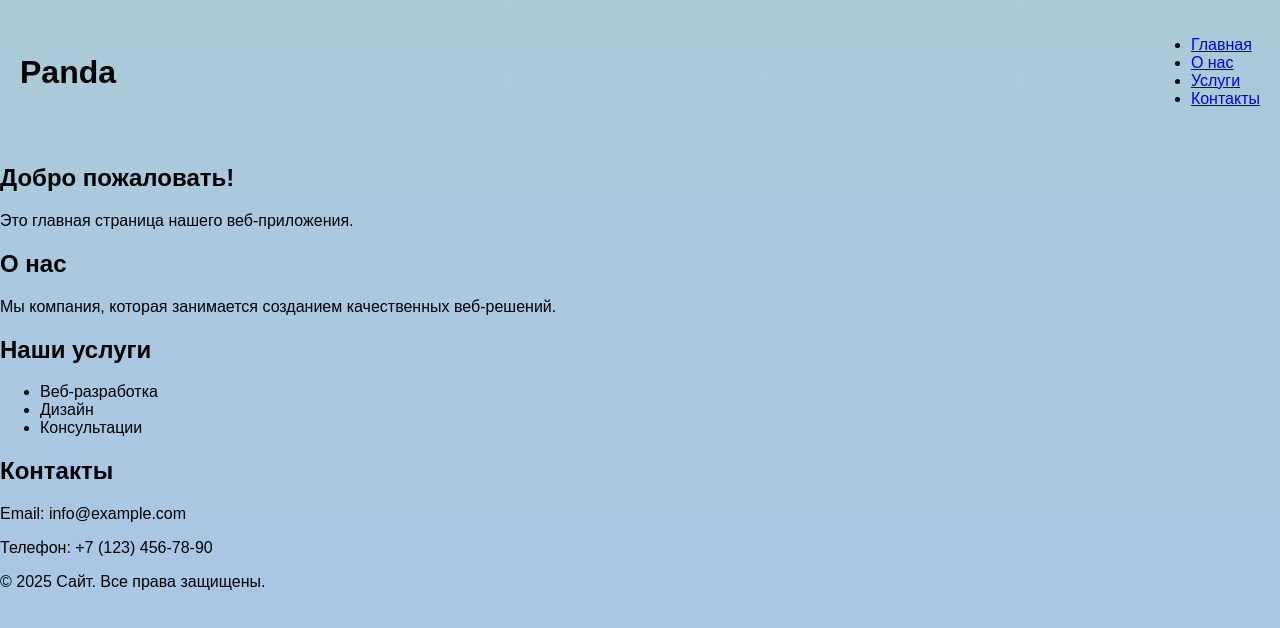
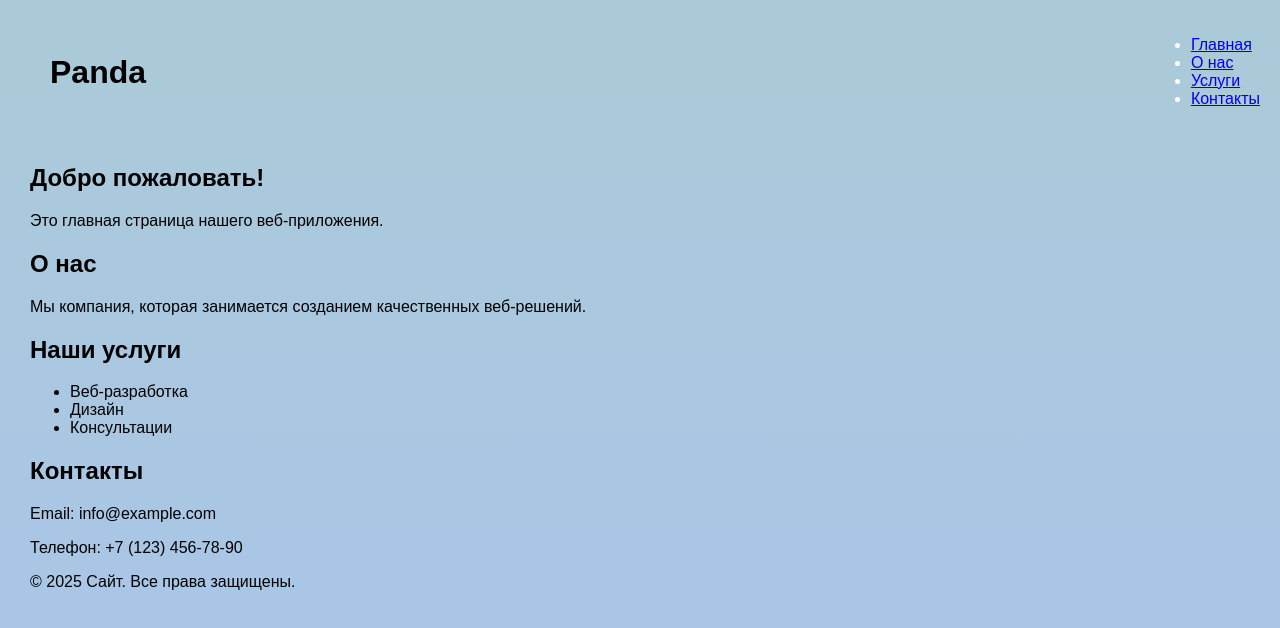
Before and after one commit to dasharum2006-byte/my_panda, a plain HTML site: page index.html in a window 1280 px wide. Drawn offline with Linux system fonts and the light colour scheme.

Commit message:
feat: change css - headerchild

```diff
--- a/src/src/style.css
+++ /dev/null
@@ -1,14 +0,0 @@
-.body {
-    font-family: Arial, sans-serif;
-    margin: 0;
-    padding: 0;
-    background: linear-gradient(#4d90ac79,#3678cf6e);
-}
-.header {
-    display: flex;
-    justify-content: space-between;
-    align-items: center;
-    background: white;
-    padding: 20px;
-
-}
--- a/style.css
+++ b/style.css
@@ -4,6 +4,7 @@
     padding: 0;
     background: linear-gradient(#4d90ac79,#3678cf6e);
     min-height: 100vh;
+    padding-left: 30px;
 }
 .headerparent {
     display: flex;
@@ -15,4 +16,6 @@
 }
 .headerchild  {
     border: 2px;
+    color:white;
+    text-decoration: none;
 }
```
